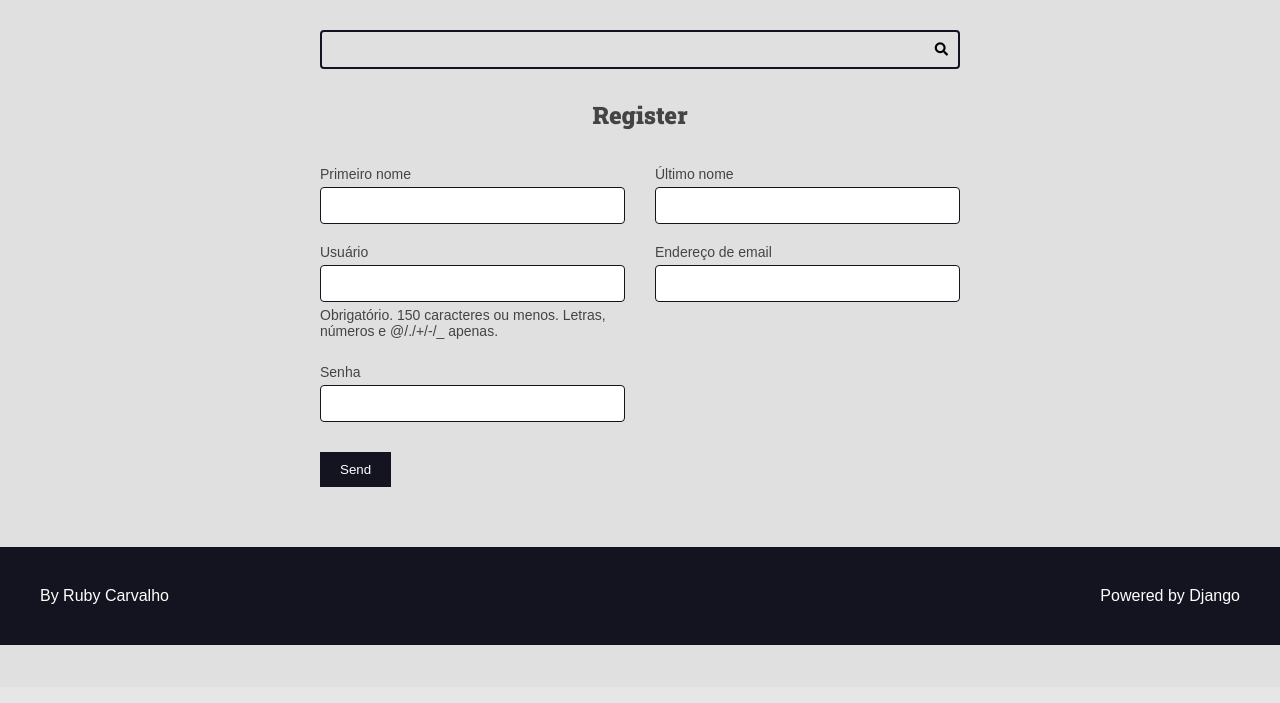
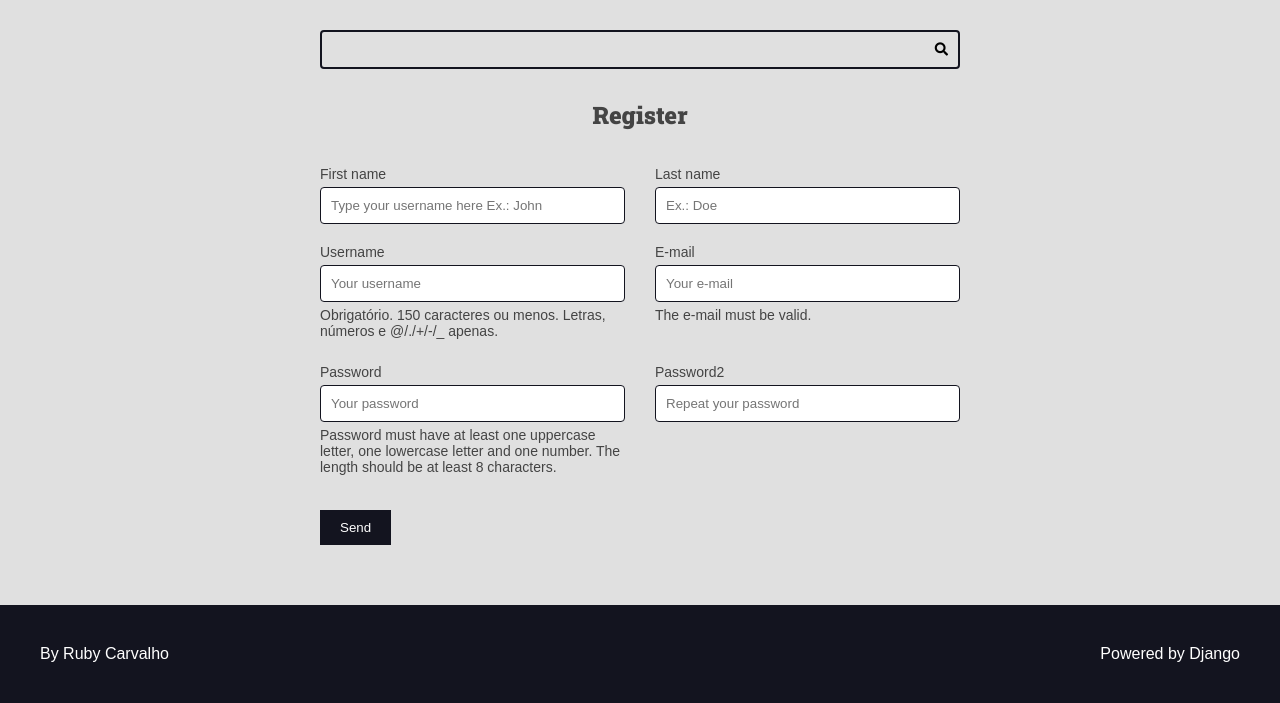
Before and after one commit to RubyCarvalho/projeto_django, a Django app: page /authors/register/ in a window 1280 px wide. Shown: the part 113-816 px from the top of the page. Before the commit the page ends 758 px from the top, so only its background shows below. Run offline with Django 4.2, Linux system fonts and the light colour scheme.

Commit message:
Criando testes para formulario-Começando com placeholder

```diff
--- a/authors/forms.py
+++ b/authors/forms.py
@@ -1,8 +1,62 @@
+import re
+
 from django import forms
 from django.contrib.auth.models import User
+from django.core.exceptions import ValidationError
+
+
+def add_attr(field, attr_name, attr_new_val):
+    existing = field.widget.attrs.get(attr_name, '')
+    field.widget.attrs[attr_name] = f'{existing} {attr_new_val}'.strip()
+
+
+def add_placeholder(field, placeholder_val):
+    add_attr(field, 'placeholder', placeholder_val)
+
+
+def strong_password(password):
+    regex = re.compile(r'^(?=.*[a-z])(?=.*[A-Z])(?=.*[0-9]).{8,}$')
+
+    if not regex.match(password):
+        raise ValidationError((
+            'Password must have at least one uppercase letter, '
+            'one lowercase letter and one number. The length should be '
+            'at least 8 characters.'
+        ),
+            code='invalid'
+        )
 
 
 class RegisterForm(forms.ModelForm):
+    def __init__(self, *args, **kwargs):
+        super().__init__(*args, **kwargs)
+        add_placeholder(self.fields['username'], 'Your username')
+        add_placeholder(self.fields['email'], 'Your e-mail')
+        add_placeholder(self.fields['first_name'], 'Ex.: John')
+        add_placeholder(self.fields['last_name'], 'Ex.: Doe')
+        add_attr(self.fields['username'], 'css', 'a-css-class')
+    password = forms.CharField(
+        required=True,
+        widget=forms.PasswordInput(attrs={
+            'placeholder': 'Your password'
+        }),
+        error_messages={
+            'required': 'Password must not be empty'
+        },
+        help_text=(
+            'Password must have at least one uppercase letter, '
+            'one lowercase letter and one number. The length should be '
+            'at least 8 characters.'
+        ),
+        validators=[strong_password]
+    )
+    password2 = forms.CharField(
+        required=True,
+        widget=forms.PasswordInput(attrs={
+            'placeholder': 'Repeat your password'
+        })
+    )
+
     class Meta:
         model = User
         fields = [
@@ -12,3 +66,67 @@ class RegisterForm(forms.ModelForm):
             'email',
             'password',
         ]
+        # exclude = ['first_name']
+        labels = {
+            'username': 'Username',
+            'first_name': 'First name',
+            'last_name': 'Last name',
+            'email': 'E-mail',
+            'password': 'Password',
+        }
+        help_texts = {
+            'email': 'The e-mail must be valid.',
+        }
+        error_messages = {
+            'username': {
+                'required': 'This field must not be empty',
+            }
+        }
+        widgets = {
+            'first_name': forms.TextInput(attrs={
+                'placeholder': 'Type your username here',
+                'class': 'input text-input'
+            }),
+            'password': forms.PasswordInput(attrs={
+                'placeholder': 'Type your password here'
+            })
+        }
+
+    def clean_password(self):
+        data = self.cleaned_data.get('password')
+        if 'atenção' in data:
+            raise ValidationError(
+                'Não digite %(pipoca)s no campo password',
+                code='invalid',
+                params={'pipoca': '"atenção"'}
+            )
+        return data
+
+    def clean_first_name(self):
+        data = self.cleaned_data.get('first_name')
+        if 'John Doe' in data:
+            raise ValidationError(
+                'Não digite %(value)s no campo first name',
+                code='invalid',
+                params={'value': '"John Doe"'}
+            )
+
+        return data
+
+    def clean(self):
+        cleaned_data = super().clean()
+
+        password = cleaned_data.get('password')
+        password2 = cleaned_data.get('password2')
+
+        if password != password2:
+            password_confirmation_error = ValidationError(
+                'Password and password2 must be equal',
+                code='invalid'
+            )
+            raise ValidationError({
+                'password': password_confirmation_error,
+                'password2': [
+                    password_confirmation_error,
+                ],
+            })
--- a/authors/templates/authors/pages/register_view.html
+++ b/authors/templates/authors/pages/register_view.html
@@ -1,34 +1,39 @@
 {% extends 'global/base.html' %}
-
 {% block title %}Register | {% endblock title %}
-
 {% block content %}
   <div class="main-content center container">
-    <h2>Register {{ request.session.number }} </h2>
+    <h2>Register</h2>
   </div>
-
+  {% include 'recipes/partials/messages.html' %}
   <div class="main-content container">
     <form action="{% url 'authors:create' %}" method="POST">
       {% csrf_token %}
-
       <div class="form-content form-content-grid">
         {% for field in form %}
           <div class="form-group">
             <label for="{{ field.id_for_label }}">{{ field.label }}</label>
             {{field}}
-
             {% if field.help_text %}
               <p class="help-text">{{ field.help_text }}</p>
             {% endif %}
-
             {{ field.errors }}
           </div>
         {% endfor %}
       </div>
 
+      {% if form.errors %}
       <div class="form-content form-content-grid">
         <div class="form-group">
-            <button type="submit">Send</button>
+          <div class="message message-error">
+            There are errors in the form, please fix them and send again.
+          </div>
+        </div>
+      </div>
+      {% endif %}
+
+      <div class="form-content form-content-grid">
+        <div class="form-group">
+          <button type="submit">Send</button>
         </div>
       </div>
     </form>
--- a/authors/views.py
+++ b/authors/views.py
@@ -1,3 +1,4 @@
+from django.contrib import messages
 from django.http import Http404
 from django.shortcuts import redirect, render
 
@@ -20,5 +21,10 @@ def register_create(request):
     POST = request.POST
     request.session['register_form_data'] = POST
     form = RegisterForm(POST)
+    if form.is_valid():
+        form.save()
+        messages.success(request, 'Your user is created, please log in.')
+
+        del (request.session['register_form_data'])
 
     return redirect('authors:register')
--- a/recipes/views.py
+++ b/recipes/views.py
@@ -1,5 +1,4 @@
 import os
-
 
 from django.db.models import Q
 from django.http import Http404
```
Also changed, not shown: authors/tests/__init__.py (added), authors/tests/test_author_register_form.py (added), db.sqlite3.
